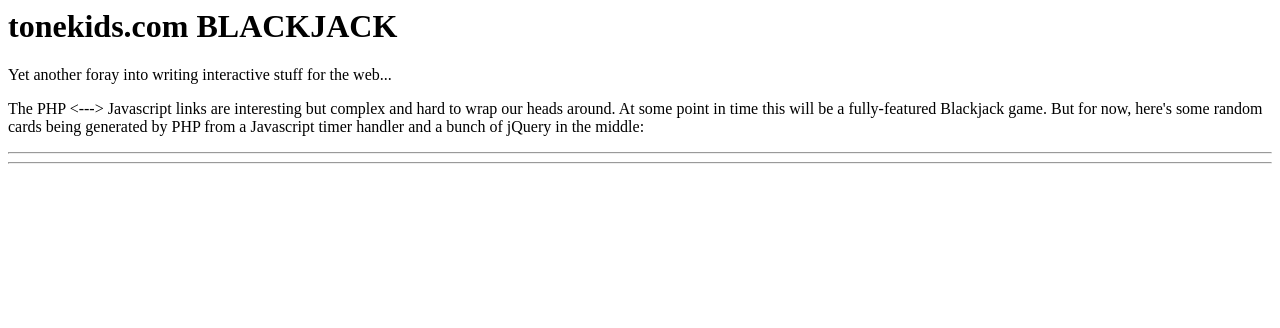
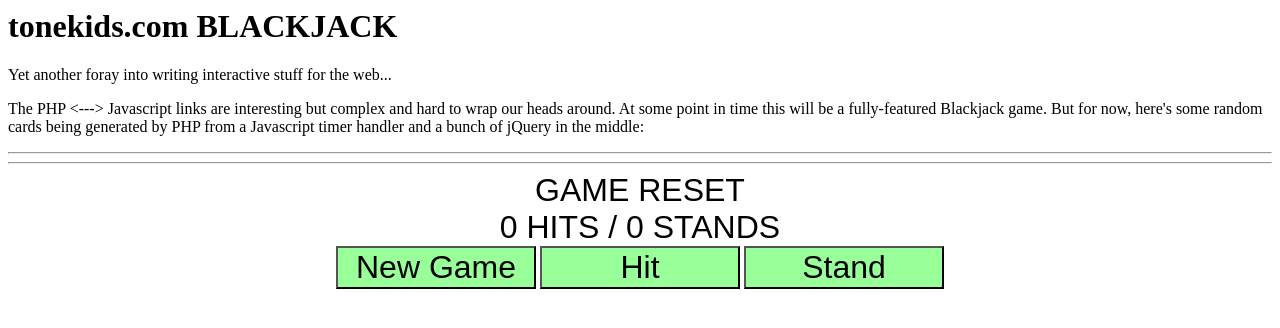
Before and after one commit to seclabchi/blackjack_php, a PHP site: page / in a window 1280 px wide. Shown: the top 328 px of the page. Run offline with PHP 8.4, Linux system fonts and the light colour scheme.

Commit message:
Playing w/game interface, added CSS

```diff
--- a/blackjack-0.9.js
+++ b/blackjack-0.9.js
@@ -1,10 +1,27 @@
 //var drawTimerResult=setInterval(function () {drawCard()}, 200);
 
+function playerHit()
+{
+	$.post("game_interface.php", {gameAction:"HIT_STAND", playerAction:"HIT"}, function(data){
+		$("div.playerHand").html(data);
+		});
+}
+
+function playerStand()
+{
+	$.post("game_interface.php", {gameAction:"HIT_STAND", playerAction:"STAND"}, function(data){
+		$("div.playerHand").html(data);
+		});
+}
+
+function newGame()
+{
+	$.post("game_interface.php", {gameAction:"RESET"}, function(data){
+		$("div.playerHand").html(data);
+		});
+}
+
 var numRuns = 0;
-
-
-
-
 
 function drawCard()
 {
--- /dev/null
+++ b/game_interface.php
@@ -0,0 +1,42 @@
+<?php
+session_start();
+
+global $numHits;
+global $numStands;
+
+switch($_POST['gameAction'])
+{
+	case "RESET":
+		echo "GAME RESET<br/>";
+		$_SESSION['numHits'] = 0;
+		$_SESSION['numStands'] = 0;
+		$numHits = 0;
+		$numStands = 0;
+		break;
+	case "HIT_STAND":
+		switch($_POST['playerAction'])
+		{
+			case "HIT":
+				echo "PLAYER HIT<br/>";
+				$numHits = ++$_SESSION['numHits'];
+				$numStands = $_SESSION['numStands'];
+				break;
+			case "STAND":
+				echo "PLAYER STAND<br/>";
+				$numHits = $_SESSION['numHits'];
+				$numStands = ++$_SESSION['numStands'];
+				break;
+			default:
+				break;
+		}
+		break;
+	default:
+		break;
+}
+
+$_SESSION['numHits'] = $numHits;
+$_SESSION['numStands'] = $numStands;
+
+echo $numHits." HITS / ".$numStands." STANDS";
+
+?>
--- a/index.php
+++ b/index.php
@@ -7,30 +7,27 @@
 	<title>tonekids.com BLACKJACK</title>
 	<script src="jquery-1.11.1.min.js"></script>
 	<script src="blackjack-0.9.js"></script>
+	<link rel="stylesheet" type="text/css" href="main.css" />
 </head>
 <body>
-
-<?php
-	include_once 'cards.php';
-	include_once 'blackjack_exception.php';
-
-	echo "<h1>tonekids.com BLACKJACK</h1>";
-	echo "<p>Yet another foray into writing interactive stuff for the web...</p>";
-	echo "<p>The PHP <---> Javascript links are interesting but complex and
+	 <h1>tonekids.com BLACKJACK</h1>
+	 <p>Yet another foray into writing interactive stuff for the web...</p>
+	 <p>The PHP <---> Javascript links are interesting but complex and
 		hard to wrap our heads around.  At some point in time this will be a
 		fully-featured Blackjack game. But for now, here's some random cards
 		being generated by PHP from a Javascript timer handler and a bunch of
-		jQuery in the middle:</p>";
-	echo "<hr/>";
-	echo "<div class=\"dealerHand\"></div>";
-	echo "<hr/>";
-	echo "<div class=\"playerHand\"></div>";
-
-
-
-
-
-?>
-
+		jQuery in the middle:</p>
+	 <hr/>
+	 <div class="dealerHand"></div>
+	 <hr/>
+	 <div class="playerHand"></div>
+	 <div class="playerControl">
+	 <form name="playerControl">
+	 	<input type="button" class="playerButton" value="New Game" onclick="newGame()">
+	 	<input type="button" class="playerButton" value="Hit" onclick="playerHit()">
+	 	<input type="button" class="playerButton" value="Stand" onclick="playerStand()">
+	 </form>
+	 </div>
+	 <script>newGame();</script>
 </body>
 </html>
--- /dev/null
+++ b/main.css
@@ -0,0 +1,27 @@
+.playerHand
+{
+	font-size:24pt;
+	text-align:center;
+	font-family:sans-serif;
+}
+
+.dealerHand
+{
+	font-size:24pt;
+	text-align:center;
+	font-family:sans-serif;
+}
+
+.playerControl
+{
+	text-align:center;
+}
+
+.playerButton
+{
+	font-size:24pt;
+	background-color:#99FF99;
+	width:200px;
+	font-family:sans-serif;
+
+}
--- a/person.php
+++ b/person.php
@@ -2,15 +2,12 @@
 
 abstract class Person
 {
-
 	private $hand = null;
 
 	function __construct()
 	{
 		$this->hand = new Hand();
 	}
-
-
 
 	public function getHand()
 	{
```
Also changed, not shown: 1 other file. Lines whose indentation alone changed are shown as unchanged.
